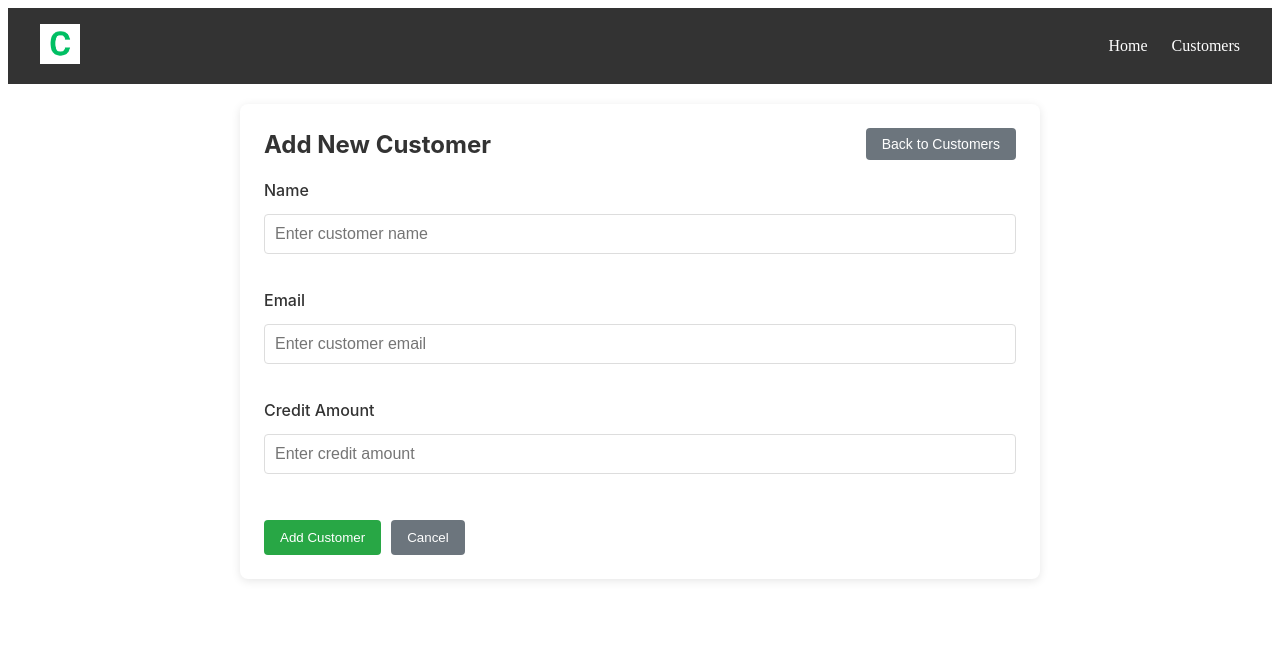
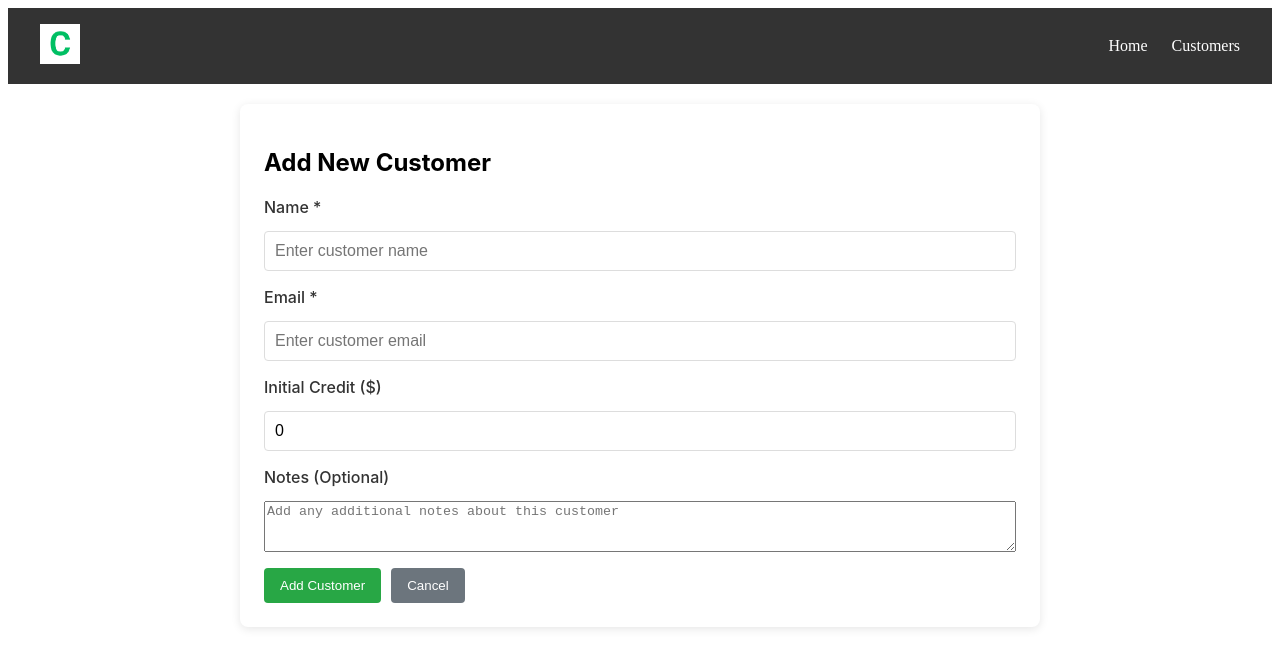
Before and after one commit to Tyler2517/creditkeeper, a React (Vite) app in the folder frontend/: page /add-customer in a window 1280 px wide. Shown: the top 668 px of the page. Built offline with nearby package versions, Linux system fonts and the light colour scheme.

Commit message:
Fix Add customers not adding description

```diff
--- a/frontend/src/components/AddCustomer.tsx
+++ b/frontend/src/components/AddCustomer.tsx
@@ -1,27 +1,45 @@
-// frontend/src/components/AddCustomer.tsx
 import React, { useState } from 'react';
 import { useNavigate } from 'react-router-dom';
-import './AddCustomer.css'; // Create this file for styling
+import './AddCustomer.css';
 
 const AddCustomer: React.FC = () => {
-    // Existing state variables
     const [name, setName] = useState('');
     const [email, setEmail] = useState('');
-    const [credit, setCredit] = useState('');
+    const [credit, setCredit] = useState('0');
     const [note, setNote] = useState('');
-    // New state variables
+    const [transactionDescription, setTransactionDescription] = useState('');
     const [showTransactionPopup, setShowTransactionPopup] = useState(false);
-    const [transactionDescription, setTransactionDescription] = useState('');
+    const [isSubmitting, setIsSubmitting] = useState(false);
+
     const navigate = useNavigate();
 
     const handleSubmit = async (e: React.FormEvent) => {
         e.preventDefault();
-        // Show popup to get transaction description
-        setShowTransactionPopup(true);
+
+        // Validate required fields
+        if (!name || !email) {
+            alert('Please fill out all required fields');
+            return;
+        }
+
+        // Only show transaction popup if credit is greater than 0
+        if (parseFloat(credit) > 0) {
+            setShowTransactionPopup(true);
+        } else {
+            // If no initial credit, just submit without transaction description
+            submitCustomerWithTransaction();
+        }
     };
 
     const submitCustomerWithTransaction = async () => {
+        if (!transactionDescription.trim() && parseFloat(credit) > 0) {
+            alert('Please provide a description for this initial credit');
+            return;
+        }
+
         try {
+            setIsSubmitting(true);
+
             const response = await fetch('/api/customers/', {
                 method: 'POST',
                 headers: {
@@ -30,31 +48,34 @@ const AddCustomer: React.FC = () => {
                 body: JSON.stringify({
                     name,
                     email,
-                    credit: parseFloat(credit),
+                    credit: parseFloat(credit) || 0,
                     note,
                     transaction_description: transactionDescription || 'Initial credit'
                 }),
             });
 
             if (!response.ok) {
-                throw new Error('Failed to add customer');
+                const errorData = await response.json().catch(() => ({}));
+                throw new Error(errorData.message || 'Failed to add customer');
             }
 
             const newCustomer = await response.json();
             alert('Customer added successfully!');
             navigate('/customers');
-        } catch (error) {
+        } catch (error: any) {
             console.error('Error adding customer:', error);
-            alert('Failed to add customer. Please try again.');
+            alert(`Failed to add customer: ${error.message}`);
+        } finally {
+            setIsSubmitting(false);
         }
     };
 
-    // Add this transaction popup component
+    // Transaction popup component
     const TransactionPopup = () => (
         <div className="transaction-popup-overlay">
             <div className="transaction-popup">
                 <h3>Transaction Details</h3>
-                <p>Please provide a description for this initial credit of ${credit}</p>
+                <p>Please provide a description for this initial credit of ${parseFloat(credit).toFixed(2)}</p>
                 <div className="form-group">
                     <label htmlFor="transactionDescription">Description</label>
                     <input
@@ -63,18 +84,22 @@ const AddCustomer: React.FC = () => {
                         value={transactionDescription}
                         onChange={(e) => setTransactionDescription(e.target.value)}
                         placeholder="e.g., Initial store credit"
+                        autoFocus
+                        required
                     />
                 </div>
                 <div className="popup-actions">
                     <button
                         className="submit-button"
                         onClick={submitCustomerWithTransaction}
+                        disabled={!transactionDescription.trim() || isSubmitting}
                     >
-                        Submit
+                        {isSubmitting ? 'Submitting...' : 'Submit'}
                     </button>
                     <button
                         className="cancel-button"
                         onClick={() => setShowTransactionPopup(false)}
+                        disabled={isSubmitting}
                     >
                         Cancel
                     </button>
@@ -86,19 +111,10 @@ const AddCustomer: React.FC = () => {
     return (
         <div className="add-customer-container">
             <div className="add-customer-card">
-                <div className="add-customer-header">
-                    <h1>Add New Customer</h1>
-                    <button
-                        className="back-button"
-                        onClick={() => navigate('/customers')}
-                    >
-                        Back to Customers
-                    </button>
-                </div>
-
-                <form onSubmit={handleSubmit} className="add-customer-form">
+                <h2>Add New Customer</h2>
+                <form onSubmit={handleSubmit}>
                     <div className="form-group">
-                        <label htmlFor="name">Name</label>
+                        <label htmlFor="name">Name *</label>
                         <input
                             type="text"
                             id="name"
@@ -110,7 +126,7 @@ const AddCustomer: React.FC = () => {
                     </div>
 
                     <div className="form-group">
-                        <label htmlFor="email">Email</label>
+                        <label htmlFor="email">Email *</label>
                         <input
                             type="email"
                             id="email"
@@ -122,25 +138,42 @@ const AddCustomer: React.FC = () => {
                     </div>
 
                     <div className="form-group">
-                        <label htmlFor="credit">Credit Amount</label>
+                        <label htmlFor="credit">Initial Credit ($)</label>
                         <input
                             type="number"
                             id="credit"
                             value={credit}
                             onChange={(e) => setCredit(e.target.value)}
-                            placeholder="Enter credit amount"
+                            placeholder="0.00"
                             step="0.01"
                             min="0"
-                            required
+                        />
+                    </div>
+
+                    <div className="form-group">
+                        <label htmlFor="note">Notes (Optional)</label>
+                        <textarea
+                            id="note"
+                            value={note}
+                            onChange={(e) => setNote(e.target.value)}
+                            placeholder="Add any additional notes about this customer"
+                            rows={3}
                         />
                     </div>
 
                     <div className="form-actions">
-                        <button type="submit" className="submit-button">Add Customer</button>
+                        <button
+                            type="submit"
+                            className="submit-button"
+                            disabled={!name || !email || isSubmitting}
+                        >
+                            {isSubmitting ? 'Adding...' : 'Add Customer'}
+                        </button>
                         <button
                             type="button"
                             className="cancel-button"
-                            onClick={() => navigate(-1)}
+                            onClick={() => navigate('/customers')}
+                            disabled={isSubmitting}
                         >
                             Cancel
                         </button>
```
